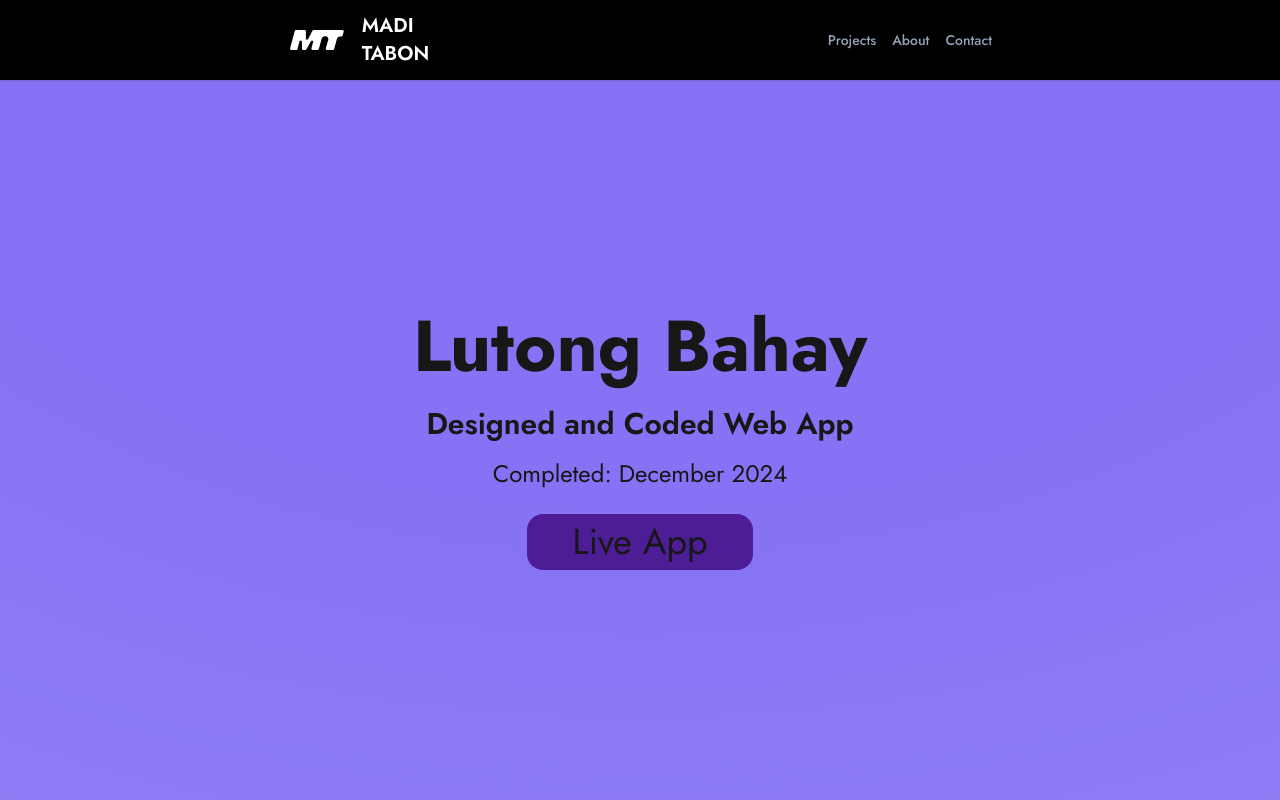
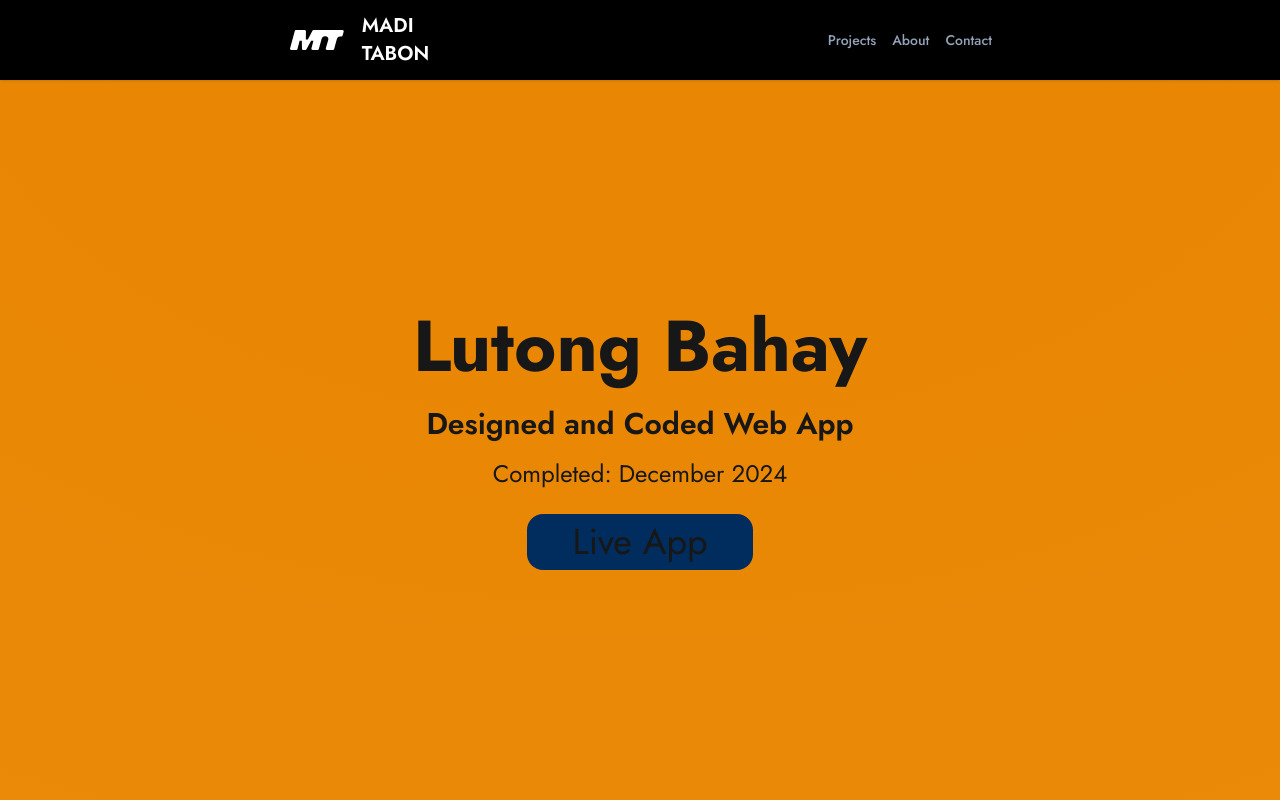
Before and after one commit to 1medi/folio, a Next.js app: page /Lutong-Bahay in a window 1280 px wide. Shown: the top 800 px of the page. Built offline with nearby package versions, Linux system fonts and the light colour scheme.

Commit message:
MORE BAHAY

```diff
--- a/components/PageBanners/LBBanner/index.tsx
+++ b/components/PageBanners/LBBanner/index.tsx
@@ -10,12 +10,12 @@ import {
 import Image from "next/image";
 
 
-const COLORS = ["#5C47CC", "#8572F4", "#F2E9FF"]; // Shades from the mascot
+const COLORS = [" #10254E", "#E98704", "#F0AB1A"]; // Shades from the mascot
 const PPBanner = () => {
   const [isHovered1, setIsHovered1] = useState(false);
   const [isHovered2, setIsHovered2] = useState(false);
   const color = useMotionValue(COLORS[0]);
-  const backgroundImage = useMotionTemplate`radial-gradient(125% 125% at 50% 0%, ${COLORS[1]} 50%, ${color}`;
+  const backgroundImage = useMotionTemplate`radial-gradient(125% 125% at 50% 0%, ${COLORS[1]} 30%, ${color}`;
 
   const { scrollY } = useScroll();
   const opacity = useTransform(scrollY, [0, 300], [1, 0]);
@@ -63,11 +63,11 @@ const PPBanner = () => {
                 onMouseEnter={() => setIsHovered1(true)}
                 onMouseLeave={() => setIsHovered1(false)}
                 animate={{
-                  backgroundColor: isHovered1 ? "#5b21b6" : "",
+                  backgroundColor: isHovered1 ? "#0b243f" : "",
                   scale: isHovered1 ? 1.15 : 1,
                 }}
                 transition={{ ease: "backInOut" }}
-                className="bg-violet-900 p-2 rounded-2xl m-4 w-1/2 "
+                className="bg-[#012d5e]  p-2 rounded-2xl m-4 w-1/2 "
               >
                 <a href="https://lutong-bahay.vercel.app/" target="_blank">
                   <p className="text-4xl">Live App</p>
--- a/components/ProjectTitle/LBTitle/index.tsx
+++ b/components/ProjectTitle/LBTitle/index.tsx
@@ -10,7 +10,7 @@ const Title = () => {
     <>
       <motion.a
         className="title-container p-2 flex-wrap relative justify-center items-center flex flex-col  no-underline"
-        href="/"
+        href="/Lutong-Bahay"
         onMouseEnter={() => setIsHovered(true)}
         onMouseLeave={() => setIsHovered(false)}
         animate={{
```
Also changed, not shown: 1 other file (tests, documents, lock files or other folders).
